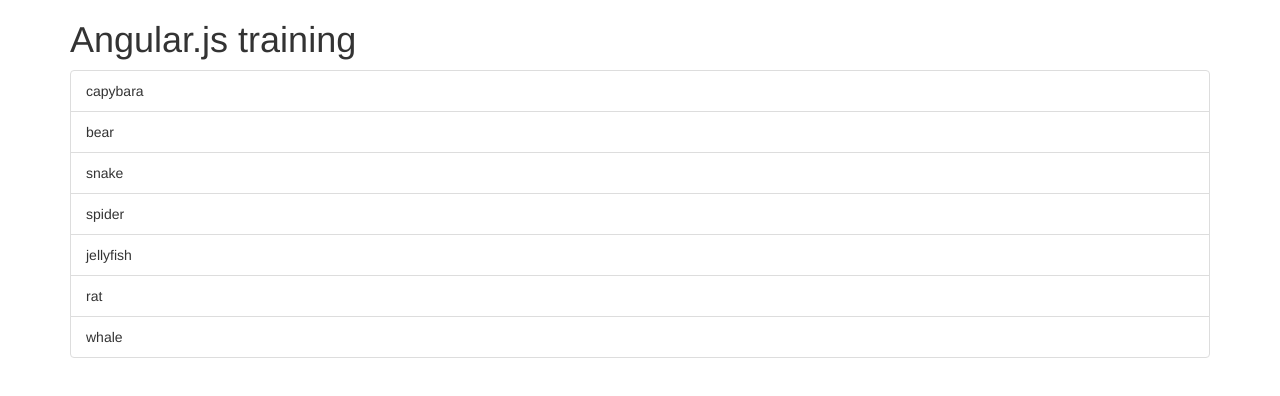
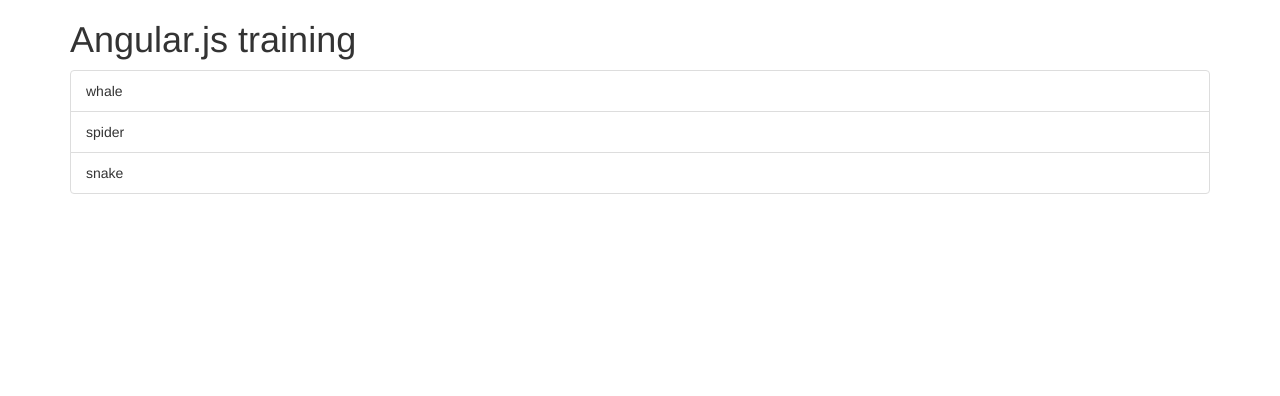
Before and after one commit to jbpros/fidelity-angularjs-training, a website: page public/index.html in a window 1280 px wide. Drawn offline with nearby package versions, Linux system fonts and the light colour scheme.

Commit message:
Built-in filters: orderBy and limitTo

```diff
--- a/public/index.html
+++ b/public/index.html
@@ -17,7 +17,7 @@
       <div ng-app="app">
         <div ng-controller="AnimalsController">
           <ul class="list-group">
-            <li class="list-group-item" ng-repeat="animal in animals">{{ animal.name }}</li>
+            <li class="list-group-item" ng-repeat="animal in animals | orderBy:'-name'|limitTo:3">{{ animal.name }}</li>
           </ul>
         </div>
       </div>
```
